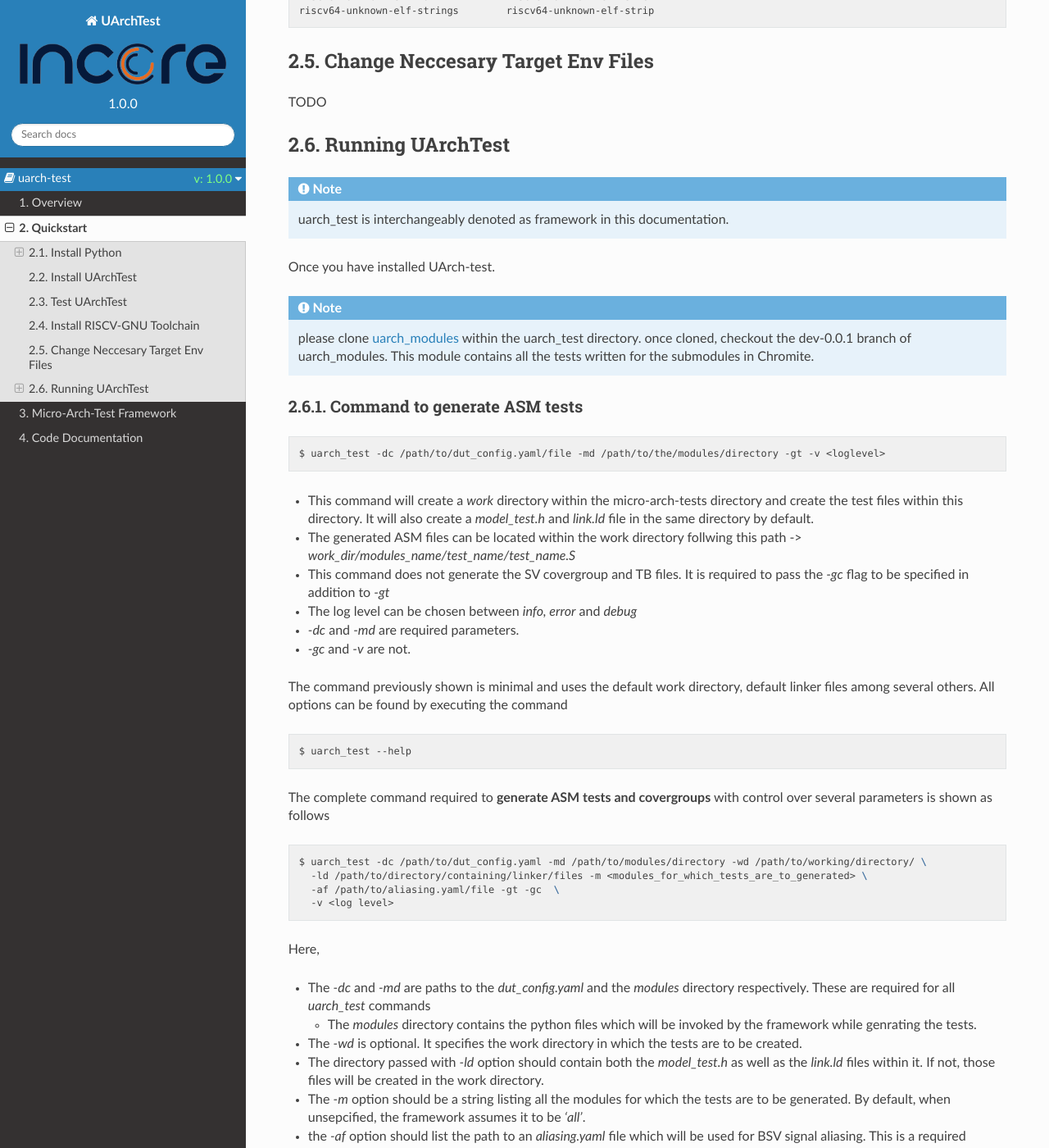
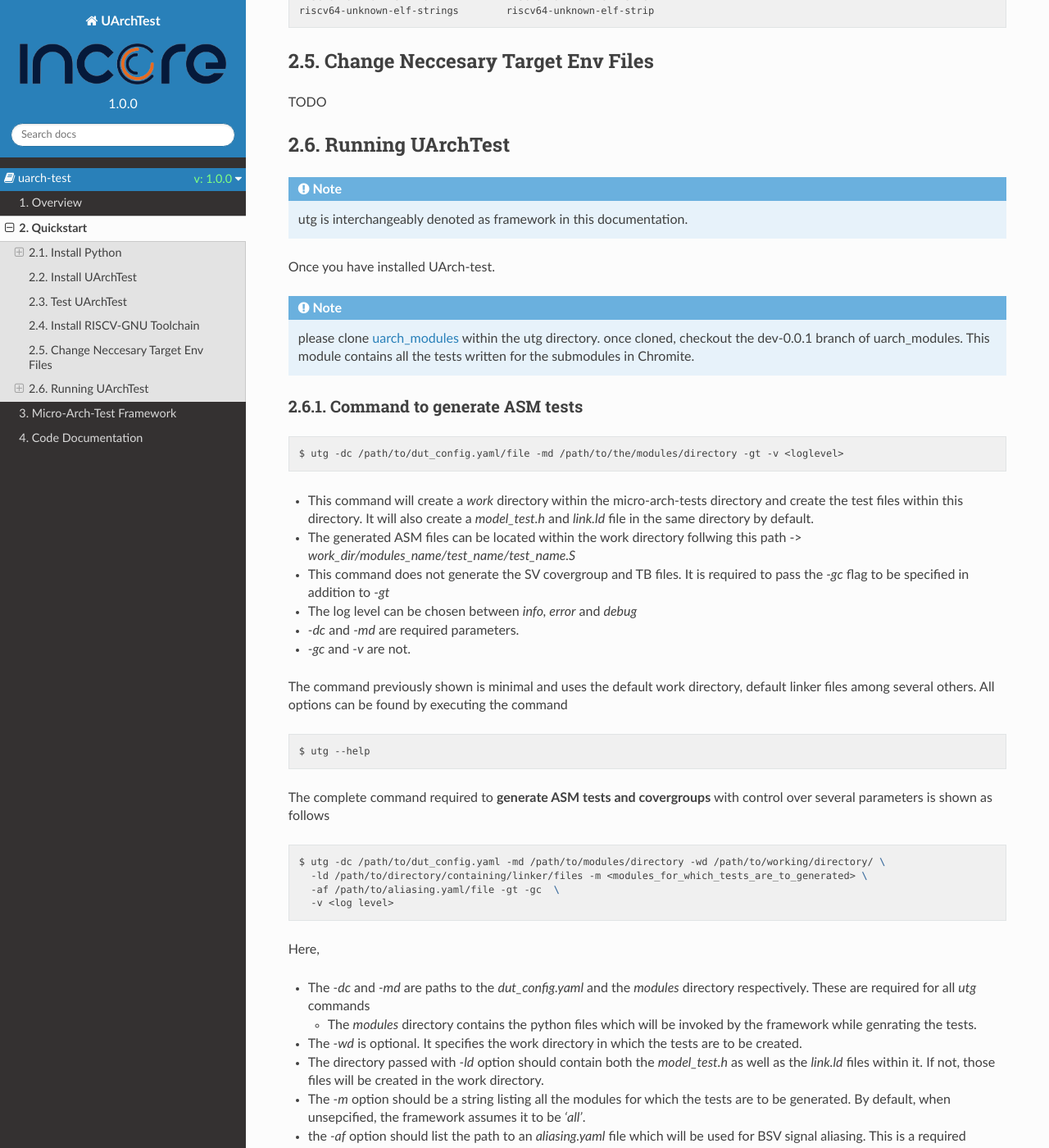
Before and after one commit to incoresemi/uatg, a Sphinx documentation site: the page built from docs/source/installation.rst, in a window 1280 px wide and 1400 px high, scrolled down 3759 px. Shown: the whole window at 82% size. Built offline with Sphinx 7.4.7 and the Read the Docs theme 2.0.0, drawn with Linux system fonts in a browser that asks for light colours; pages that are not in the unit, such as notebooks, are missing from menus; some of the changed text lies outside the part shown.

Commit message:
update docs with new package name

```diff
--- a/docs/source/code-doc.rst
+++ b/docs/source/code-doc.rst
@@ -7,7 +7,7 @@ Code Documentation
 Test_Generator
 ^^^^^^^^^^^^^^
 
-.. automodule:: uarch_test.test_generator
+.. automodule:: utg.test_generator
    :members:
    :special-members:
    :private-members:
--- a/docs/source/installation.rst
+++ b/docs/source/installation.rst
@@ -8,8 +8,8 @@
 Quickstart
 ==========
 
-This section is meant to serve as a quick-guide to setup UArchTest. This guide
-will help you setup all the required tooling for running UArchTest on your system.
+This section is meant to serve as a quick-guide to setup UArchTest (utg). This guide
+will help you setup all the required tooling for running utg on your system.
 
 
 Install Python
@@ -106,7 +106,7 @@ You can check the version in the **same shell**::
   $ pip --version
   pip 20.1 from <user-path>.local/lib/python3.6/site-packages/pip (python 3.6)
 
-.. _install_uarch_test:
+.. _install_utg:
 
 Install UArchTest
 =================
@@ -128,7 +128,7 @@ Install UArchTest
 
      .. code-block:: console
 
-         $ cd uarch_test
+         $ cd utg
          $ pip3 install --editable .
 
      .. _Gitlab repo: https://gitlab.com/incoresemi/micro-arch-tests
@@ -156,30 +156,30 @@ Install UArchTest
 
      .. code-block:: bash
 
-       $ pip3 install uarch_test
+       $ pip3 install utg
 
      To update an already installed version of UArchTest to the latest version:
 
      .. code-block:: bash
 
-       $ pip3 install -U uarch_test
+       $ pip3 install -U utg
 
      To checkout a specific version of UArchTest:
 
      .. code-block:: bash
 
-       $ pip3 install uarch_test==1.x.x
+       $ pip3 install utg==1.x.x
 
 
 Test UArchTest
 ==============
 
-Once you have installed UArchTest you can execute ``uarch_test --help`` to print the help routine:
+Once you have installed UArchTest you can execute ``utg --help`` to print the help routine:
 
 .. code-block:: bash
 
 
-  Usage: uarch_test [OPTIONS]
+  Usage: utg [OPTIONS]
 
   Options:
     --version                       Show the version and exit.
@@ -213,7 +213,7 @@ Once you have installed UArchTest you can execute ``uarch_test --help`` to print
                                     supported by the framework
     -ld, --linker_dir PATH          Path to the linkerfile.
     -t, --gen_test_list             Set this flag if a test-list.yaml is to be
-                                    generated by uarch_testuarch_test does not
+                                    generated by utg.utg does not
                                     generate the test_list by default.
     -gc, --gen_cvg                  Set this flag to generate the Covergroups
     -m, --modules TEXT              Enter a list of modules as a string in a
@@ -293,18 +293,18 @@ TODO
 Running UArchTest
 =================
 
-.. note:: uarch_test is interchangeably denoted as framework in this documentation.
+.. note:: utg is interchangeably denoted as framework in this documentation.
 
 Once you have installed UArch-test.
 
-.. note:: please clone `uarch_modules <https://gitlab.com/incoresemi/uarch_modules.git>`_ within the uarch_test directory. once cloned, checkout the dev-0.0.1 branch of uarch_modules. This module contains all the tests written for the submodules in Chromite.
+.. note:: please clone `uarch_modules <https://gitlab.com/incoresemi/uarch_modules.git>`_ within the utg directory. once cloned, checkout the dev-0.0.1 branch of uarch_modules. This module contains all the tests written for the submodules in Chromite.
 
 Command to **generate** ASM tests
 ---------------------------------
 
 .. code-block:: bash
 
-  $ uarch_test -dc /path/to/dut_config.yaml/file -md /path/to/the/modules/directory -gt -v <loglevel>
+  $ utg -dc /path/to/dut_config.yaml/file -md /path/to/the/modules/directory -gt -v <loglevel>
 
 
 - This command will create a `work` directory within the micro-arch-tests directory and create the test files within this directory. It will also create a `model_test.h` and `link.ld` file in the same directory by default.
@@ -319,20 +319,20 @@ The command previously shown is minimal and uses the default work directory, def
 
 .. code-block:: bash
 
-  $ uarch_test --help
+  $ utg --help
 
 The complete command required to **generate ASM tests and covergroups** with control over several parameters is shown as follows
 
 .. code-block:: bash
 
-  $ uarch_test -dc /path/to/dut_config.yaml -md /path/to/modules/directory -wd /path/to/working/directory/ \
+  $ utg -dc /path/to/dut_config.yaml -md /path/to/modules/directory -wd /path/to/working/directory/ \
     -ld /path/to/directory/containing/linker/files -m <modules_for_which_tests_are_to_generated> \
     -af /path/to/aliasing.yaml/file -gt -gc  \
     -v <log level>
 
 Here,
 
-- The `-dc` and `-md` are paths to the *dut_config.yaml* and the *modules* directory respectively. These are required for all *uarch_test* commands
+- The `-dc` and `-md` are paths to the *dut_config.yaml* and the *modules* directory respectively. These are required for all *utg* commands
 
   - The *modules* directory contains the python files which will be invoked by the framework while genrating the tests.
 
@@ -353,7 +353,7 @@ command to **validate** the generated logs
 
 .. code-block:: bash
 
-  $ uarch_test -dc /path/to/dut_config.yaml -md /path/to/modules/directory -vt -v <log level>
+  $ utg -dc /path/to/dut_config.yaml -md /path/to/modules/directory -vt -v <log level>
 
 Here,
 - `-dc` and `-md` are required parameters. `-v` is optional
@@ -365,7 +365,7 @@ command to **list modules**
 
 .. code-block:: bash
 
-  $ uarch_test -dc path/to/dut_config -md /path/to/modules/directory -lm
+  $ utg -dc path/to/dut_config -md /path/to/modules/directory -lm
 
 - This command lists all the hardware modules for which test generation is possible by looking at the directory names within the *modules* directory
 
@@ -374,6 +374,6 @@ command to **clean**
 
 .. code-block:: bash
 
-  $ uarch_test -md /path/to/modules/directory -dc /path/to/dut_config.yaml -cl
+  $ utg -md /path/to/modules/directory -dc /path/to/dut_config.yaml -cl
 
 - `-cl` cleans the work directory as well as removes all the `__pycache__` and `.yapsy_plugin` files present within the modules directory.
--- a/docs/source/overview.rst
+++ b/docs/source/overview.rst
@@ -5,12 +5,12 @@
 Overview
 ========
 
-Micro Arch Tests or ``uarch_tests`` is a framework build at InCore to generate RISC-V Assembly tests for functionally verfiying the cores designed in house. Uarch-tests generates the Assembly files by invoking several python scripts containing the Assembly syntax for the specific tests.
+Micro Arch Tests or ``uarch_test`` or ``utg`` is a framework build at InCore to generate RISC-V Assembly tests for functionally verfiying the cores designed in house. Uarch-tests generates the Assembly files by invoking several python scripts containing the Assembly syntax for the specific tests.
 
 Micro-arch-tests also supports the generation of SV Coverpoints for the test using the syntax specified in the python scripts generating the test.
 
 The python scripts used for test generation can be found in the uarch_modules repository. The micro-arch-tests makes use of the scripts in that repo to generate the tests as well as SV covergroups.
 
-The tests generated using Uarch-test can be run on the DUT in the conventional way or by using a framework like `RiVer Core <https://github.com/incoresemi/river_core>`_. RiVer Core would automatically use the uarch_tests plugin to generate the tests, run it on the DUT, obtain coverage as well as compare the logs from DUT and a refernce and provide a comprehensive report of your test's results.
+The tests generated using Uarch-test can be run on the DUT in the conventional way or by using a framework like `RiVer Core <https://github.com/incoresemi/river_core>`_. RiVer Core would automatically use the utg plugin to generate the tests, run it on the DUT, obtain coverage as well as compare the logs from DUT and a refernce and provide a comprehensive report of your test's results.
 
 Steps to install and run the tests can be found in the ``quickstart`` section of this document. Steps to create tests can be found here in the ``Micro-Arch-Test Framework`` section.
```
